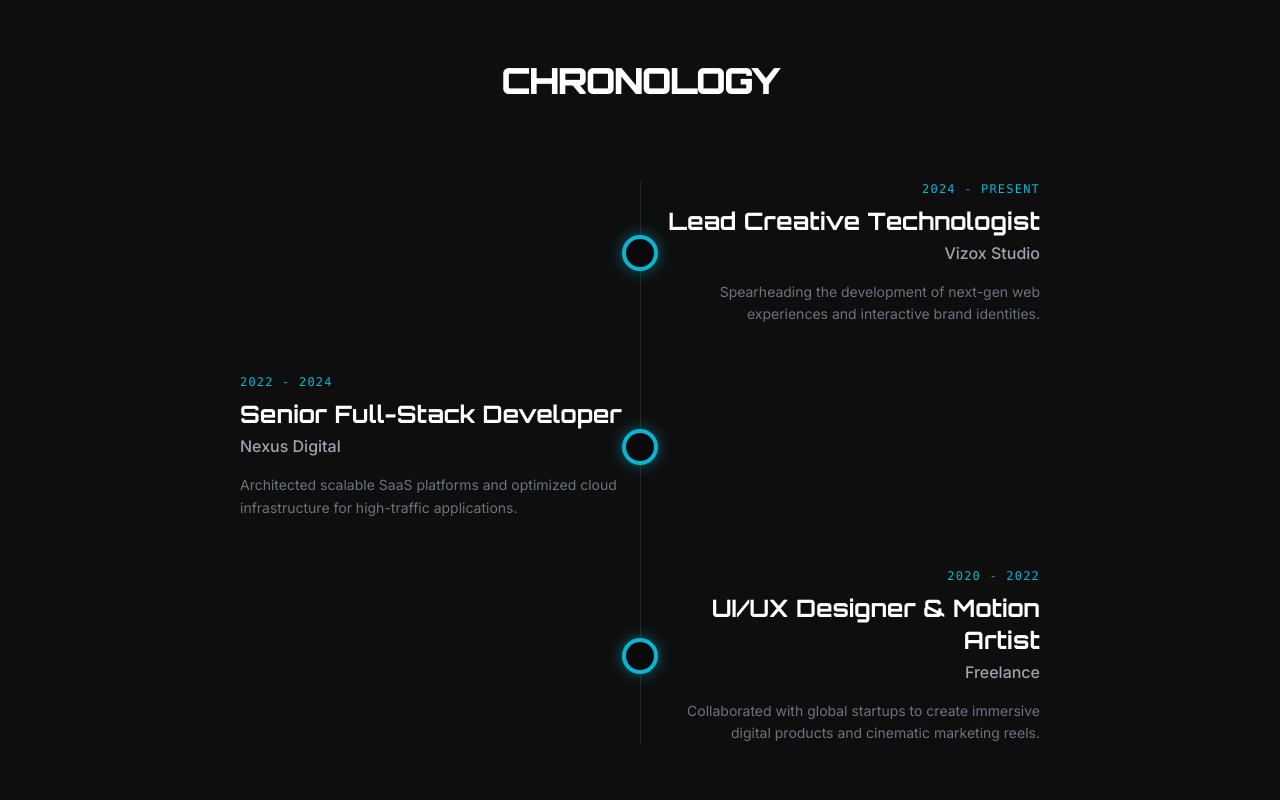
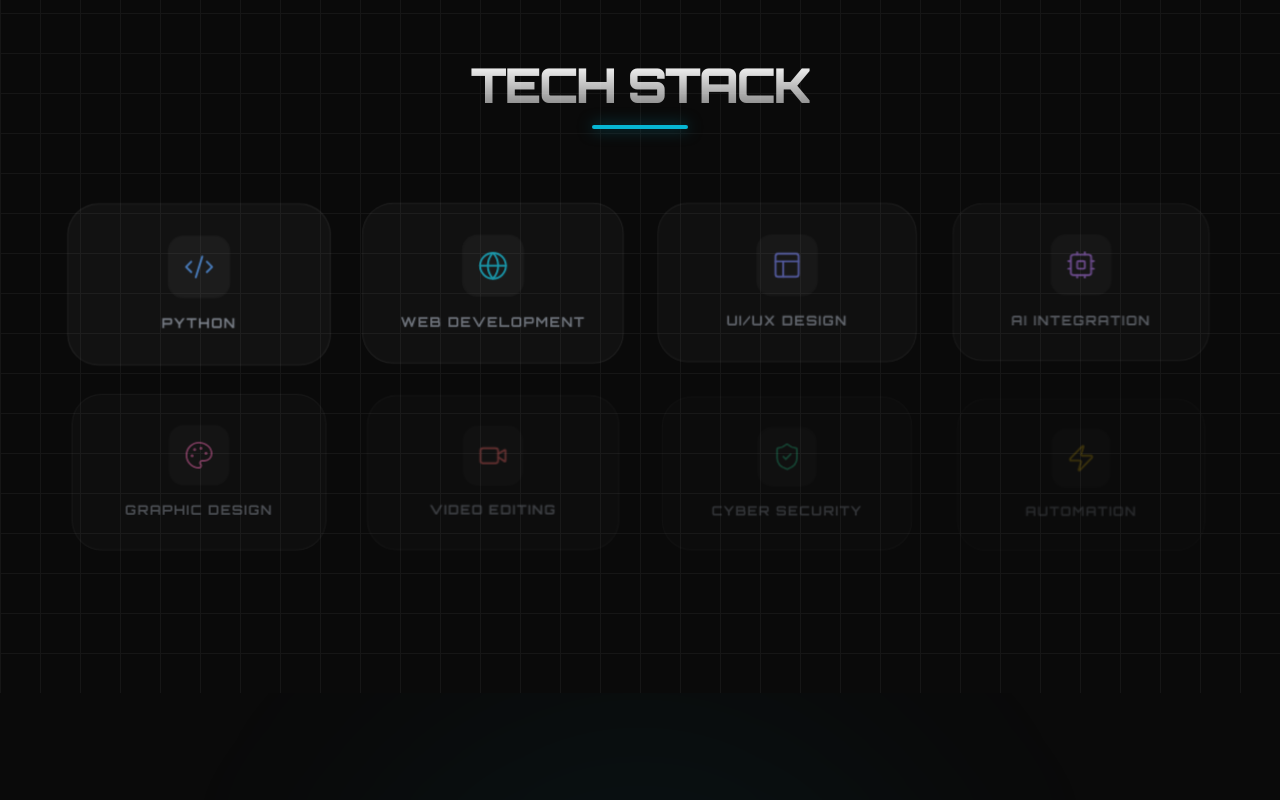
Before and after one commit to justuserraj/RajPortfolio, a React (Vite) app: page / in a window 1280 px wide. Shown: the part 3940-4740 px from the top of the page. Built offline with nearby package versions, Linux system fonts and the light colour scheme.

Commit message:
[dyad] Replacing timeline with futuristic Tech Stack section - wrote 2 file(s), deleted 1 file(s)

```diff
--- a/src/components/Experience.tsx
+++ /dev/null
@@ -1,59 +0,0 @@
-"use client";
-
-import React from 'react';
-import { motion } from 'framer-motion';
-
-const experiences = [
-  {
-    year: "2024 - Present",
-    role: "Lead Creative Technologist",
-    company: "Vizox Studio",
-    desc: "Spearheading the development of next-gen web experiences and interactive brand identities."
-  },
-  {
-    year: "2022 - 2024",
-    role: "Senior Full-Stack Developer",
-    company: "Nexus Digital",
-    desc: "Architected scalable SaaS platforms and optimized cloud infrastructure for high-traffic applications."
-  },
-  {
-    year: "2020 - 2022",
-    role: "UI/UX Designer & Motion Artist",
-    company: "Freelance",
-    desc: "Collaborated with global startups to create immersive digital products and cinematic marketing reels."
-  }
-];
-
-const Experience = () => {
-  return (
-    <section className="py-32 px-6 bg-white/[0.02]">
-      <div className="max-w-4xl mx-auto">
-        <h2 className="text-4xl font-black tracking-tighter mb-20 text-center">CHRONOLOGY</h2>
-
-        <div className="space-y-12 relative before:absolute before:left-[17px] md:before:left-1/2 before:top-0 before:bottom-0 before:w-px before:bg-white/10">
-          {experiences.map((exp, i) => (
-            <motion.div
-              key={exp.company}
-              initial={{ opacity: 0, x: i % 2 === 0 ? -50 : 50 }}
-              whileInView={{ opacity: 1, x: 0 }}
-              viewport={{ once: true }}
-              className={`relative flex flex-col md:flex-row items-start md:items-center gap-8 ${i % 2 === 0 ? 'md:flex-row-reverse' : ''}`}
-            >
-              <div className="absolute left-0 md:left-1/2 -translate-x-1/2 w-9 h-9 rounded-full bg-[#0a0a0a] border-4 border-cyan-500 z-10 shadow-[0_0_15px_rgba(6,182,212,0.5)]" />
-
-              <div className={`w-full md:w-1/2 pl-12 md:pl-0 ${i % 2 === 0 ? 'md:text-right md:pr-12' : 'md:pl-12'}`}>
-                <span className="text-cyan-500 font-mono text-xs tracking-widest uppercase mb-2 block">{exp.year}</span>
-                <h3 className="text-2xl font-bold mb-1">{exp.role}</h3>
-                <p className="text-gray-400 font-medium mb-4">{exp.company}</p>
-                <p className="text-gray-500 text-sm leading-relaxed">{exp.desc}</p>
-              </div>
-              <div className="hidden md:block w-1/2" />
-            </motion.div>
-          ))}
-        </div>
-      </div>
-    </section>
-  );
-};
-
-export default Experience;
--- /dev/null
+++ b/src/components/TechStack.tsx
@@ -0,0 +1,100 @@
+"use client";
+
+import React from 'react';
+import { motion } from 'framer-motion';
+import {
+  Code2,
+  Globe,
+  Layout,
+  Cpu,
+  Palette,
+  Video,
+  ShieldCheck,
+  Zap
+} from 'lucide-react';
+
+const techSkills = [
+  { name: 'Python', icon: Code2, color: 'text-blue-400' },
+  { name: 'Web Development', icon: Globe, color: 'text-cyan-400' },
+  { name: 'UI/UX Design', icon: Layout, color: 'text-indigo-400' },
+  { name: 'AI Integration', icon: Cpu, color: 'text-purple-400' },
+  { name: 'Graphic Design', icon: Palette, color: 'text-pink-400' },
+  { name: 'Video Editing', icon: Video, color: 'text-red-400' },
+  { name: 'Cyber Security', icon: ShieldCheck, color: 'text-emerald-400' },
+  { name: 'Automation', icon: Zap, color: 'text-yellow-400' },
+];
+
+const TechStack = () => {
+  return (
+    <section className="py-32 px-6 relative overflow-hidden" id="tech-stack">
+      {/* Subtle Grid Background */}
+      <div
+        className="absolute inset-0 opacity-[0.05] pointer-events-none"
+        style={{
+          backgroundImage: `linear-gradient(#fff 1px, transparent 1px), linear-gradient(90deg, #fff 1px, transparent 1px)`,
+          backgroundSize: '40px 40px'
+        }}
+      />
+
+      <div className="max-w-6xl mx-auto relative z-10">
+        <motion.div
+          initial={{ opacity: 0, y: 20 }}
+          whileInView={{ opacity: 1, y: 0 }}
+          viewport={{ once: true }}
+          className="text-center mb-20"
+        >
+          <h2 className="text-4xl md:text-5xl font-black tracking-tighter mb-4 bg-clip-text text-transparent bg-gradient-to-b from-white to-white/50">
+            TECH STACK
+          </h2>
+          <div className="w-24 h-1 bg-cyan-500 mx-auto rounded-full shadow-[0_0_15px_rgba(6,182,212,0.5)]" />
+        </motion.div>
+
+        <div className="grid grid-cols-2 md:grid-cols-3 lg:grid-cols-4 gap-6">
+          {techSkills.map((skill, i) => (
+            <motion.div
+              key={skill.name}
+              initial={{ opacity: 0, scale: 0.9 }}
+              whileInView={{ opacity: 1, scale: 1 }}
+              viewport={{ once: true }}
+              transition={{
+                delay: i * 0.05,
+                duration: 0.5,
+                ease: "easeOut"
+              }}
+              animate={{
+                y: [0, -10, 0],
+              }}
+              transition={{
+                duration: 4,
+                repeat: Infinity,
+                ease: "easeInOut",
+                delay: i * 0.2
+              }}
+              whileHover={{
+                scale: 1.05,
+                y: -15,
+                transition: { duration: 0.2 }
+              }}
+              className="group relative"
+            >
+              <div className="glass-panel p-8 rounded-[2rem] flex flex-col items-center justify-center text-center border-white/5 group-hover:border-cyan-500/50 transition-all duration-500 h-full">
+                {/* Glow Effect */}
+                <div className="absolute inset-0 rounded-[2rem] opacity-0 group-hover:opacity-100 transition-opacity duration-500 blur-xl bg-cyan-500/10 -z-10" />
+
+                <div className={`mb-4 p-4 rounded-2xl bg-white/5 group-hover:bg-white/10 transition-all duration-500 ${skill.color}`}>
+                  <skill.icon size={32} strokeWidth={1.5} />
+                </div>
+
+                <h3 className="text-sm font-bold tracking-widest uppercase text-gray-400 group-hover:text-white transition-colors">
+                  {skill.name}
+                </h3>
+              </div>
+            </motion.div>
+          ))}
+        </div>
+      </div>
+    </section>
+  );
+};
+
+export default TechStack;
--- a/src/pages/Index.tsx
+++ b/src/pages/Index.tsx
@@ -7,7 +7,7 @@ import Skills from '@/components/Skills';
 import Services from '@/components/Services';
 import Portfolio from '@/components/Portfolio';
 import Programming from '@/components/Programming';
-import Experience from '@/components/Experience';
+import TechStack from '@/components/TechStack';
 import Contact from '@/components/Contact';
 import BackgroundEffects from '@/components/BackgroundEffects';
 import CursorTrail from '@/components/CursorTrail';
@@ -37,8 +37,8 @@ const Index = () => {
 
         <Programming />
 
-        <div id="experience">
-          <Experience />
+        <div id="tech-stack">
+          <TechStack />
         </div>
 
         <Contact />
```
